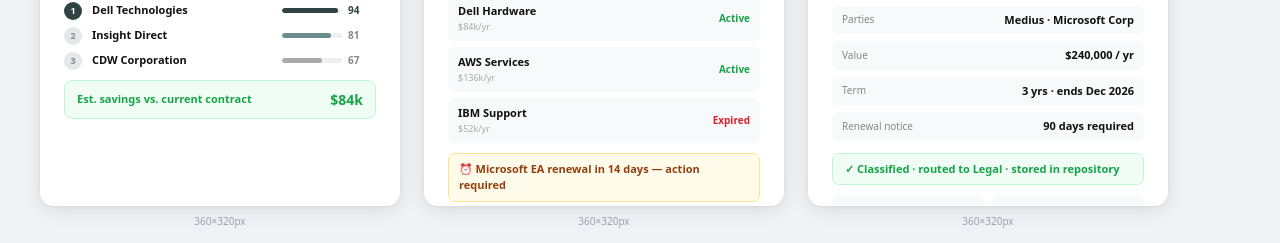
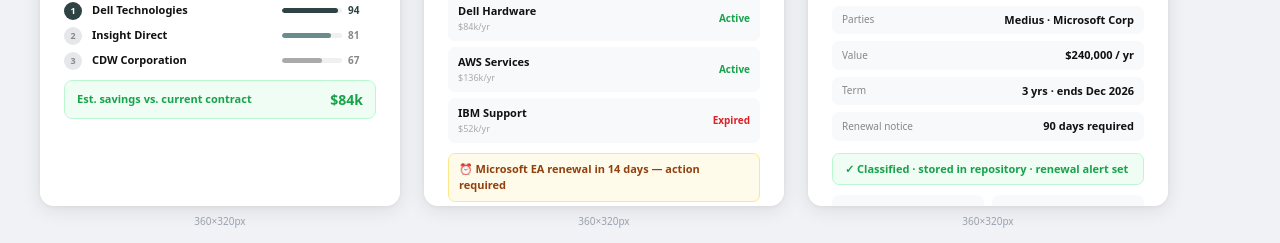
Before and after one commit to gableend/MediusAI, a Next.js app: page /all-cards in a window 1280 px wide. Shown: the part 2458-2701 px from the top of the page. Built offline with nearby package versions, Linux system fonts and the light colour scheme.

Commit message:
Update Contract Intake card result text

```diff
--- a/src/components/CardComponents.tsx
+++ b/src/components/CardComponents.tsx
@@ -1637,7 +1637,7 @@ export function SMContractIntakeCard({ active, exit, variant = "compact" }: Card
         opacity: active ? 1 : 0, transition: "opacity 0.4s ease 0.5s",
         marginBottom: variant === "full" ? "10px" : 0,
       }}>
-        ✓ Classified · routed to Legal · stored in repository
+        ✓ Classified · stored in repository · renewal alert set
       </div>
 
       {/* Stat tiles — full only */}
```
